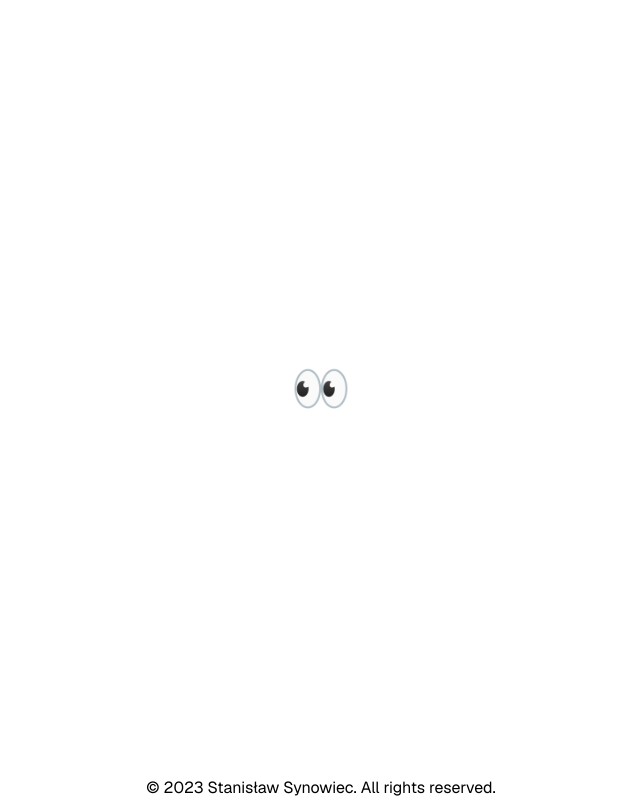
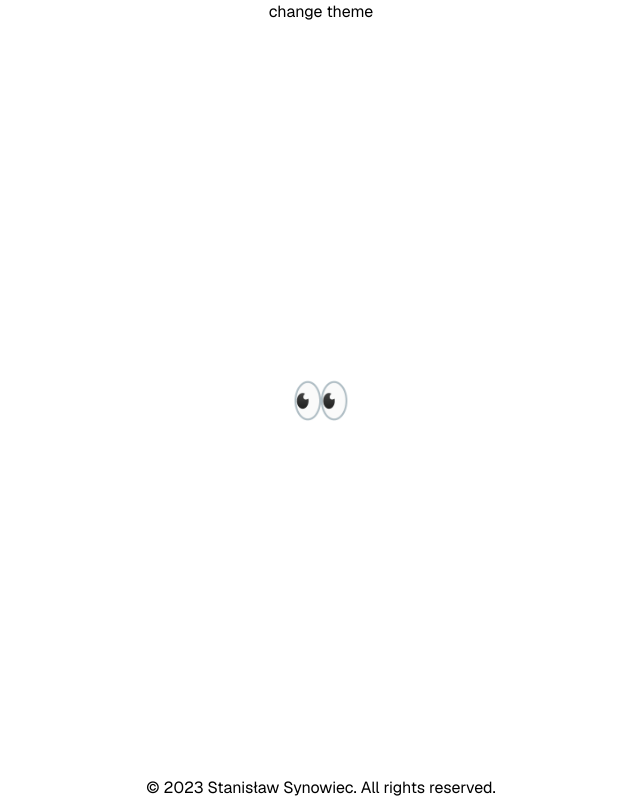
Before and after one commit to ssynowiec/ssynowiec.pl, a Next.js app: page / in a window 1280 px wide. Shown: the whole page, without its empty margins (319-959 px from the left). Built offline with nearby package versions, Linux system fonts and the light colour scheme; no server answers.

Commit message:
add: priamry chagne theme button & header

```diff
--- a/src/app/layout.tsx
+++ b/src/app/layout.tsx
@@ -6,6 +6,7 @@ import { ReactNode } from 'react';
 import { Footer } from '@/components/footer/footer';
 import GoogleAnalytics from '@/components/googleAnalytics/GoogleAnalytics';
 import { Providers } from '@/components/providers/Providers';
+import { Header } from '@/components/header/header';
 
 export const metadata: Metadata = {
   title: 'Stanisław Synowiec',
@@ -21,6 +22,7 @@ const RootLayout = ({ children }: { children: ReactNode }) => {
           />
         ) : null}
         <Providers>
+          <Header />
           {children}
           <Footer />
         </Providers>
--- /dev/null
+++ b/src/components/header/header.tsx
@@ -0,0 +1,21 @@
+'use client';
+
+import { Wrapper } from '@/components/wrapper/Wrapper';
+import { useTheme } from 'next-themes';
+
+export const Header = () => {
+  const { theme, setTheme } = useTheme();
+  const toggleTheme = () => {
+    setTheme(theme === 'dark' ? 'light' : 'dark');
+  };
+
+  return (
+    <header className='flex w-full'>
+      <Wrapper>
+        <div>
+          <button onClick={toggleTheme}>change theme</button>
+        </div>
+      </Wrapper>
+    </header>
+  );
+};
```
